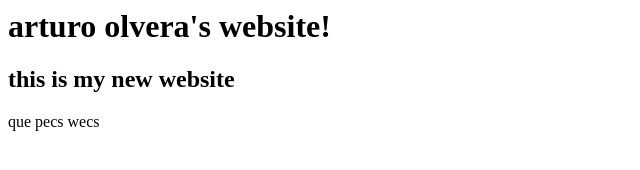
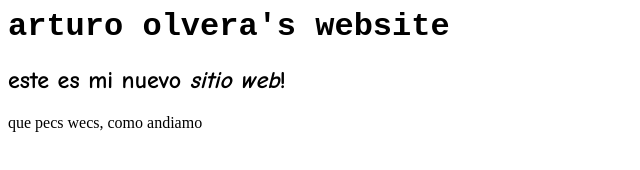
Before and after one commit to arturoolvera/arturoolvera.github.io, a plain HTML site: page index.html in a window 1280 px wide. Shown: the whole page, without its empty margins (0-640 px from the left). Drawn offline with Linux system fonts and the light colour scheme.

Commit message:
Index Update

```diff
--- a/index.html
+++ b/index.html
@@ -1,3 +1,3 @@
-<h1>arturo olvera's website!</h1>
-<h2>this is my new website</h2>
-<body>que pecs wecs</body>
+<h1 style ="font-family:Courier New;">arturo olvera's website</h1>
+<h2 style ="font-family:Comic Sans MS;">este es mi nuevo <i>sitio web</i>!</h2>
+<body>que pecs wecs, como andiamo</body>
```
Also changed, not shown: 1 other file.
